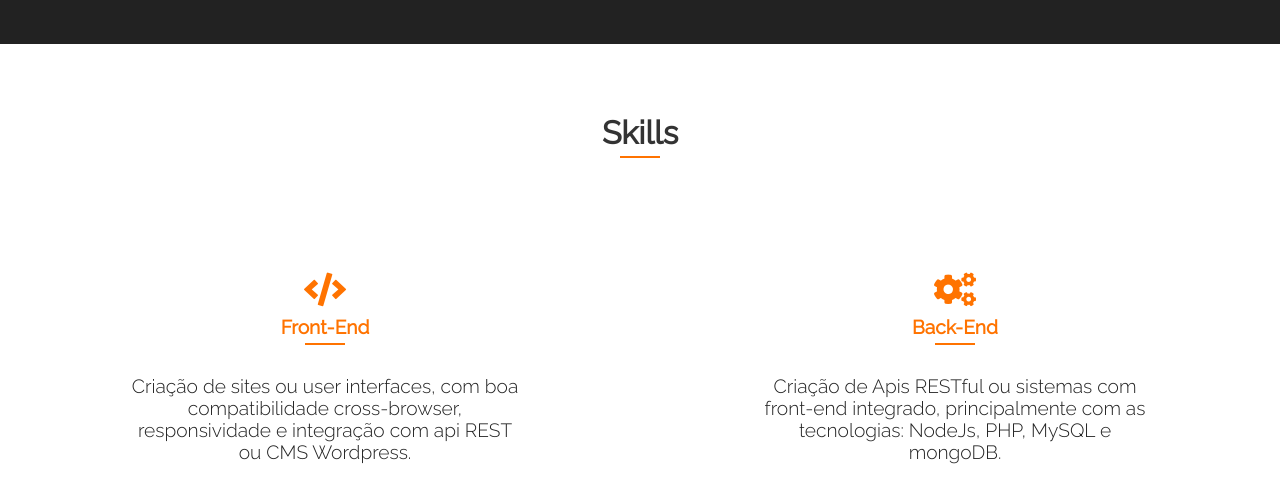
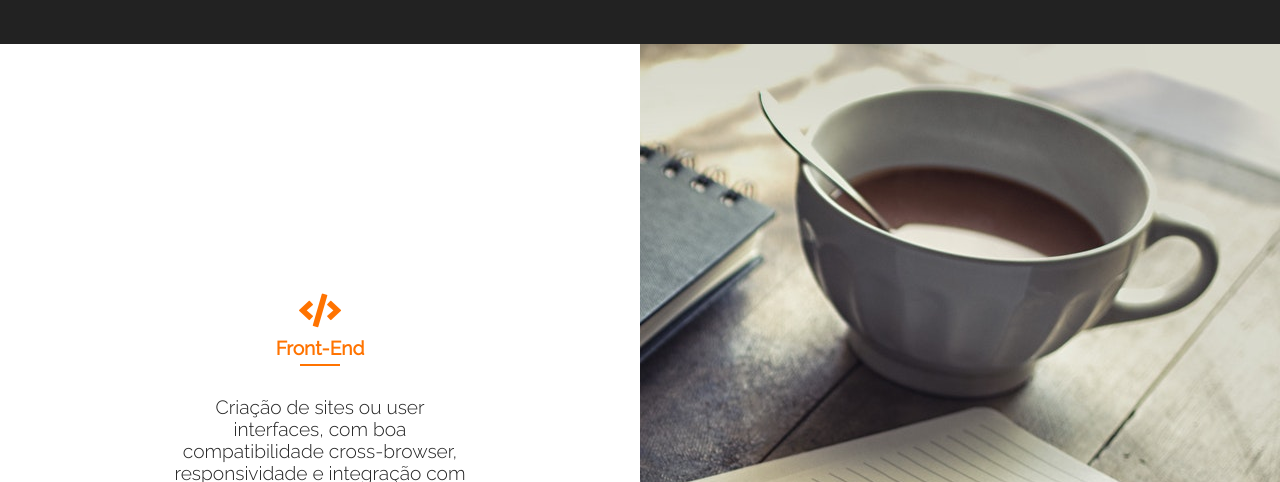
Before and after one commit to Bruends/brunomendes41.github.io, a website: page index.html in a window 1280 px wide. Shown: the part 1622-2104 px from the top of the page. Drawn offline with Linux system fonts and the light colour scheme.

Commit message:
melhoria de layout

```diff
--- a/index.html
+++ b/index.html
@@ -104,8 +104,7 @@
   </section>
 
   <!-- Skills -->
-  <section class="skills-bg bg" id="skills">
-    <h2>Skills</h2>
+  <section class="skills-bg" id="skills">
     <div class="skills-container">
       <div class="skill-row">
         <article class="skill-item">
@@ -124,6 +123,11 @@
             <i class="fab fa-gulp" title="gulp"></i>
           </div>
         </article>
+        <article class="skill-placeholder phr"></article>
+      </div>
+      <!-- skill left -->
+      <div class="skill-row">
+        <article class="skill-placeholder phl"></article>
         <article class="skill-item">
           <i class="fa fa-cogs skill-item__icon"></i>
           <h3 class="skill-item__title">Back-End</h3>
--- a/sass/_animations.scss
+++ b/sass/_animations.scss
@@ -26,7 +26,7 @@
   100% { transform: translateY(0px); }
 }
 
-@keyframes bounce {
+@keyframes rotate {
   from { transform: rotateY(0deg); };
   to { transform: rotateY(360deg); };
 }
--- a/sass/_layout.scss
+++ b/sass/_layout.scss
@@ -188,7 +188,6 @@
   margin: 15px 0;
   width: 100%;
 
-
   &__item{
     width: 120px;
     position: relative;
@@ -210,6 +209,7 @@
       transform: scale(1.3);
       position: relative;
       transition: .5s;
+
     }
   }
 }
@@ -218,8 +218,10 @@
 .skills-bg{
   background-color: #fff;
   position: relative;
-  padding: 70px 10px;
-  color: #fff;
+  background: url('../img/sbg.jpeg');
+  background-attachment: fixed;
+  background-repeat: no-repeat;
+  background-size: cover;
 }
 
 .skills-bg h2 {
@@ -229,24 +231,18 @@
   @include separator;
 }
 
-.skills-container {
-  padding: 20px 0;
-}
-
 .skill-row {
   display: flex;
   flex-wrap: wrap;
-  align-items: flex-start;
-  justify-content: space-around;
 }
 
 .skill-item {
+  background-color: #fff;
+  color: #222;
+  position: relative;
   flex: 1 400px;
-  max-width: 420px;
-  margin: 25px 0;
   text-align: center;
-  padding: 50px 10px;
-  color: #222;
+  padding: 250px 10px;
 
   &__icon {
     color: $detail-color;
@@ -261,10 +257,17 @@
   }
 
   &__text {
+    display: block;
+    margin: 0 auto;
     font-weight: 300;
-   font-size: 1.2rem;
-   padding: 15px 0;
+    font-size: 1.2rem;
+    padding: 15px 10px;
+    max-width: 320px;
   }
+}
+
+.skill-placeholder {
+  flex: 1 400px;
 }
 
 .tech-icons i {
@@ -274,7 +277,7 @@
 
   &:hover {
     color: $detail-color;
-    animation: bounce 1s;
+    animation: rotate 1s;
     transition: .2s;
   }
 }
--- a/sass/_responsive.scss
+++ b/sass/_responsive.scss
@@ -47,6 +47,17 @@
   .menu--active {
     display: block;
   }
+
+  .skill-placeholder{
+    display: none;
+  }
+  .skills-bg {
+    background-image: none;
+  }
+
+  .skill-item {
+    padding: 100px 10px;
+  }
 }
 
 @include responsive('mobile') {
@@ -62,7 +73,10 @@
     font-size: .9rem;
   }
 
-  .portfolio-bg {
+  .skill-placeholder{
+    display: none;
+  }
+  .skills-bg {
     background-image: none;
   }
 
```
Also changed, not shown: dist/css/style.css, dist/img/sbg.jpeg (added).
